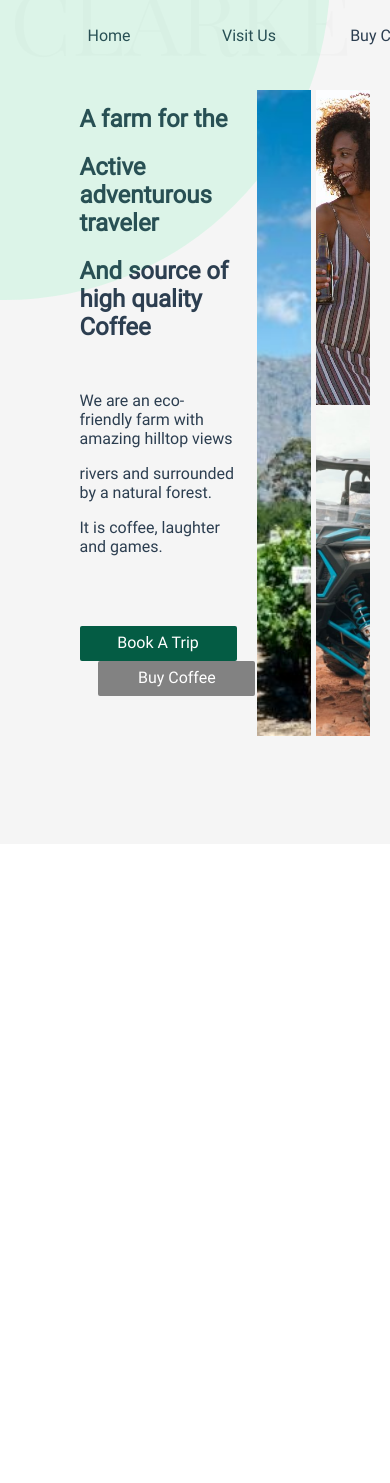
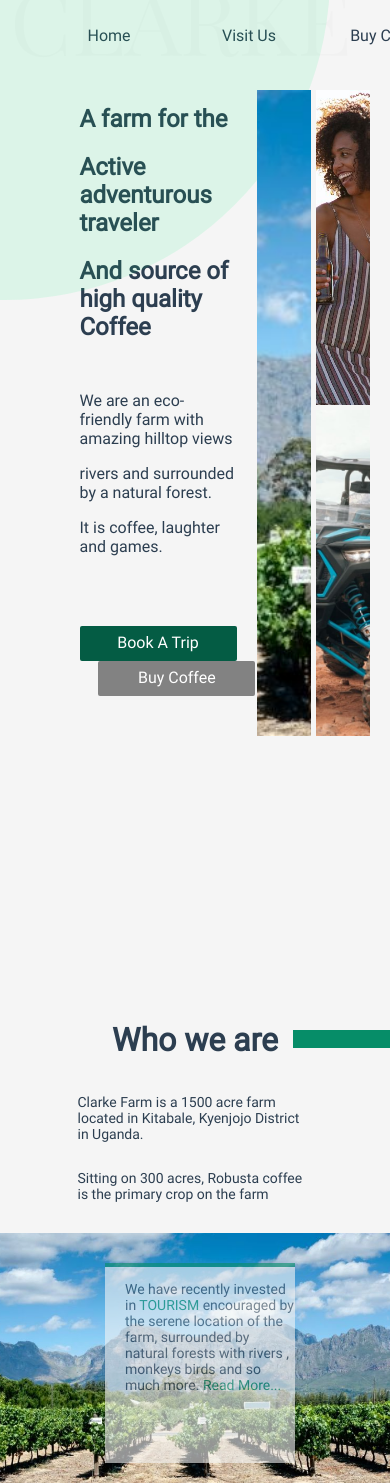
Before and after one commit to Jacob-Nuwamanya77/clarke-farm, a Vue app: page / in a window 390 px wide. Shown: the top 1483 px of the page. Before the commit the page ends 844 px from the top, so only its background shows below. Built offline with nearby package versions, Linux system fonts and the light colour scheme.

Commit message:
responsive aboutUs section

```diff
--- /dev/null
+++ b/src/components/AboutSection.vue
@@ -0,0 +1,161 @@
+/* eslint-disable max-len */
+<template>
+  <!-- eslint-disable-next-line vue/max-attributes-per-line -->
+  <div>
+    <div class="about">
+      <div class="about-description">
+        <h1>Who we are</h1>
+        <p class="desctext">
+          Clarke Farm is a 1500 acre farm located in Kitabale, Kyenjojo District
+          in Uganda.
+          </p>
+        <p>
+          Sitting on 300 acres, Robusta coffee is the primary crop on the farm
+        </p>
+      </div>
+      <div class="linedesign"></div>
+    </div>
+    <div class="div-with-bg-image">
+      <div class="image-overlay">
+        <p>
+          We have recently invested in <span class="about-span">TOURISM </span>
+          encouraged by the serene location of the farm, surrounded by natural
+          forests with rivers , monkeys birds and so much more.
+          <span id="readmore">Read More...</span>
+        </p>
+        <p class="extradesc">
+          There are other projects on the farm for conservation and educational
+          purposes which include bamboo, oranges, eucalyptus, mangoes etc.
+        </p>
+        <p class="extradesc">
+          We also have an outgrower program under our social development
+          program.
+        </p>
+      </div>
+    </div>
+  </div>
+</template>
+
+<script>
+export default {
+  name: 'AboutSection.vue',
+  props: {
+    msg: String,
+  },
+};
+</script>
+
+<!-- Add "scoped" attribute to limit CSS to this component only -->
+<style scoped>
+.about {
+  display: flex;
+  justify-content: center;
+  width: 100%;
+  position: relative;
+  margin-top: 0px;
+  font-family: -apple-system, BlinkMacSystemFont, "Segoe UI", Roboto, Oxygen,
+    Ubuntu, Cantarell, "Open Sans", "Helvetica Neue", sans-serif;
+}
+
+.about-description {
+  width: 560px;
+  height: 123px;
+  display: flex;
+  flex-direction: column;
+  align-items: center;
+}
+.linedesign {
+  position: absolute;
+  width: 25%;
+  height: 27px;
+  margin-top: 20px;
+  right: 0;
+  background-color: #068d68;
+}
+.about-image {
+  height: 450px;
+  width: 100%;
+}
+.div-with-bg-image{
+   position: relative;
+   background-image: url('../assets/home-images/farm.jpg');
+  background-repeat: no-repeat;
+   background-position: center center;
+   background-size: cover;
+   padding-top: 20px;
+   margin-top: 60px;
+}
+/* .image-container{
+  height: 430px;
+  width: 100%;
+  margin-top: 40px;
+}
+.image-container img {
+  width:100%;
+  height:100%;
+  object-fit:cover;
+} */
+.image-overlay {
+  width: 25%;
+  height: 300px;
+  margin-top: 60px;
+  margin-left: 60px;
+  padding-left: 20px;
+  background-color: whitesmoke;
+  opacity: 0.6;
+  border-top: 4px solid #068d68;
+}
+p {
+  font-size: 14px;
+}
+.about-span {
+  color: #068d68;
+}
+#readmore {
+  color: #068d68;
+  display: none;
+}
+
+@media screen and (max-width: 768px) {
+ #readmore{
+  display: inline;
+  color:#068d68;}
+  .extradesc{
+    display:none;
+  }
+  .image-overlay {
+  width: 190px;
+  height: 200px;
+  margin-top: 10px;
+  margin-left: 10px;
+  background-color: whitesmoke;
+  opacity: 0.6;
+  border-top: 4px solid #068d68;
+}
+.linedesign {
+  position: absolute;
+  width: 25%;
+  height: 18px;
+  margin-top: 220px;
+  right: 0;
+  background-color: #068d68;
+}
+.about-description {
+  width: 235px;
+  height: 153px;
+  margin-top: 190px;
+}
+.div-with-bg-image{
+   position: relative;
+   background-image: url('../assets/home-images/farm.jpg');
+  background-repeat: no-repeat;
+   background-position: center center;
+   background-size: cover;
+   height: 250px;
+   padding-top: 20px;
+   margin-top: 80px;
+   display: flex;
+   justify-content: center;
+}
+  }
+</style>
--- a/src/views/HomePage.vue
+++ b/src/views/HomePage.vue
@@ -1,14 +1,20 @@
 <template>
+<div>
     <HeroLandingPage/>
+    <AboutSection/>
+  </div>
 </template>
 
 <script>
 import HeroLandingPage from '@/components/HeroLanding.vue';
+import AboutSection from '@/components/AboutSection.vue';
+
 
 export default {
   name: 'HomePage',
   components: {
     HeroLandingPage,
+    AboutSection
   },
 };
 </script>
```
Also changed, not shown: src/assets/maldives.jpg (added), 1 other file (tests, documents, lock files or other folders).
